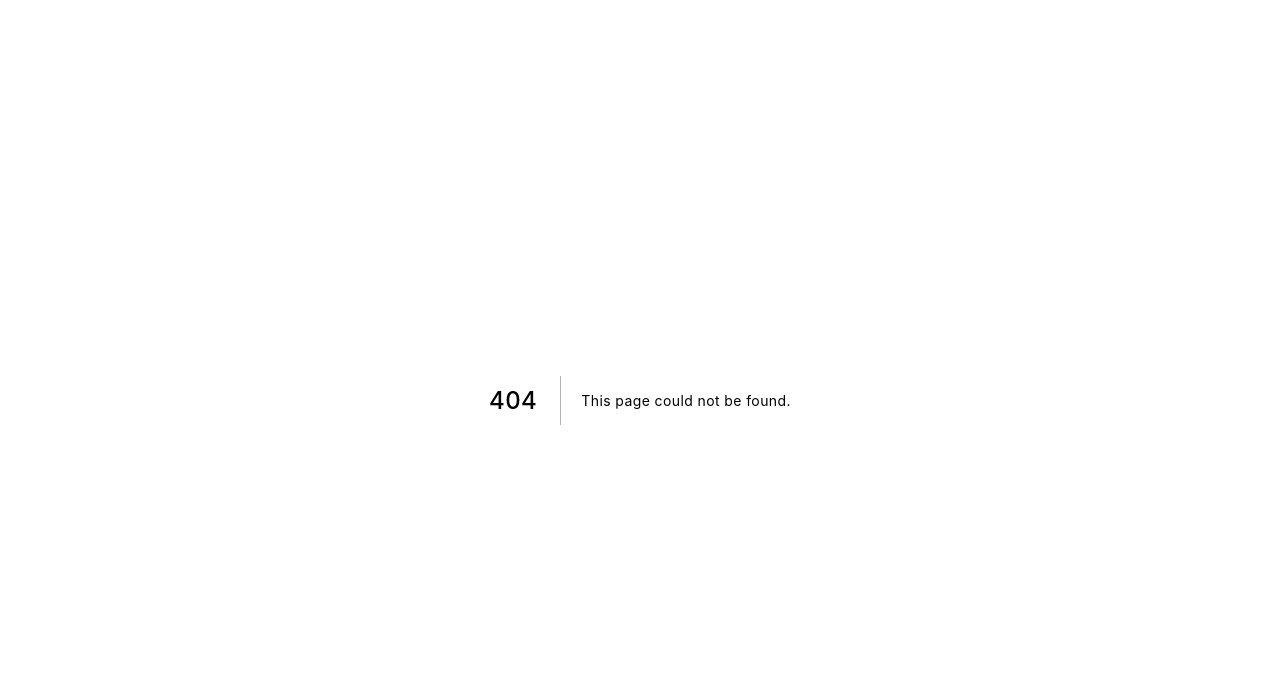
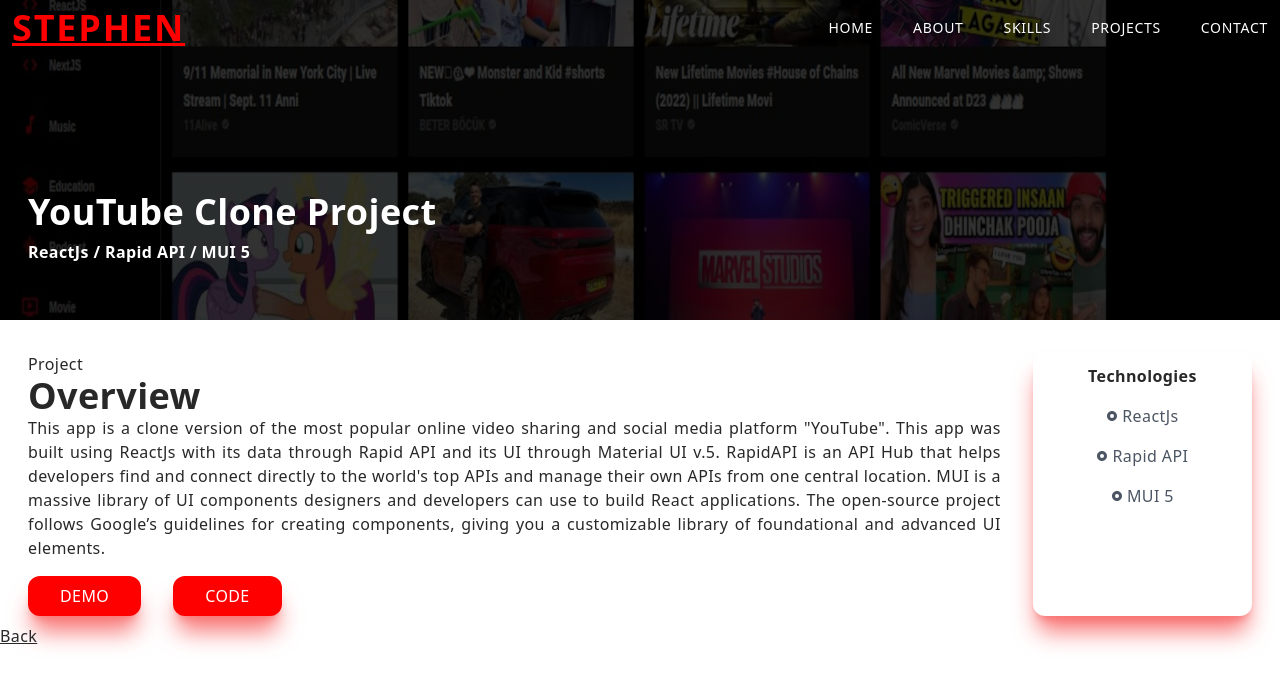
Before and after one commit to StephenRivero/nextjs-portfolio-website, a Next.js app: page /youtube-clone-project in a window 1280 px wide. Before the commit this address had no page. Shown: the top 686 px of the page. Built offline with nearby package versions, Linux system fonts and the light colour scheme.

Commit message:
Add Project page, Modify Navbar, About, & Contact

```diff
--- a/components/About.jsx
+++ b/components/About.jsx
@@ -11,9 +11,9 @@ const About = () => {
                 <p className='py-2 px-1 text-gray-600'>// I am not your normal developer</p>
                 <p className='py-2 px-1 text-gray-600 text-justify'>
                     I have 7 years professional experience as a Licensed Sanitary Engineer in the field of Food Manufacturing, Construction, and Sales Industry.
-                    Since the passing of my father in September 2021, a lot has changed within myself. I decided to pursue Front-End Web Development starting in January 2022.
+                    Since the passing of my father in September 2021, I've never been the same. I've struggled a lot. And then, I decided to pursue Front-End Web Development starting in July 2022.
                     I've learned the fundamentals of, HTML5, CSS3, and JavaScript through the free online course “The Odin Project” where its goal is to help aspiring web developers.
-                    I am now spending my time building projects with ReactJs and learning new technologies.
+                    I'm now spending my time building projects with ReactJs and learning new technologies.
                 </p>
             </div>
             <div className='w-full h-auto m-auto shadow-xl shadow-gray-400 rounded-xl flex items-center justify-center p-4 hover:scale-105 ease-in duration-300'>
--- a/components/Navbar.jsx
+++ b/components/Navbar.jsx
@@ -9,15 +9,21 @@ import { useRouter } from 'next/router'
 const Navbar = () => {
     const [nav, setNav] = useState(false);
     const [shadow, setShadow] = useState(false);
-    // const [navBg, setNavBg] = useState('#ecf0f3')
-    // const [linkColor, setLinkColor] = useState('#f2937')
-    // const router = useRouter()
+    const [navBg, setNavBg] = useState('#ecf0f3')
+    const [linkColor, setLinkColor] = useState('#f2937')
+    const router = useRouter()
 
-    // useEffect(()=>{
-    //     if {
-    //         router.asPath === '/property'
-    //     }
-    // },[router])
+    useEffect(()=>{
+        if (
+            router.asPath === '/youtube-clone-project'
+        ) {
+            setNavBg('transparent')
+            setLinkColor('#FFFFFF')
+        } else {
+            setNavBg('#FFFFFF')
+            setLinkColor('#282828')
+        }
+    },[router])
 
     const handleNav = () => {
         setNav(!nav);
@@ -35,29 +41,30 @@ const Navbar = () => {
     },[])
 
     return (
-        <div className={shadow ? 'fixed w-full h-14 shadow-xl z-[100] bg-[#FFFFFF] px-1' : 'fixed w-full h-14 z-[100] bg-[#FFFFFF] px-1'}>
-            <div className='flex justify-between items-center w-full h-full px-2 2xl:px-16'>
+    <div className='flex justify-center'>
+        <div style={{backgroundColor: `${navBg}`}} className={ shadow ? 'fixed w-full h-14 shadow-xl z-[100] bg-[#FFFFFF] px-1 2xl:px-[5vw]' : 'fixed w-full h-14 z-[100] bg-[#FFFFFF] px-1 2xl:px-[5vw]' }>
+            <div className='flex justify-between items-center w-full h-full px-2 2xl:px-[5vw]'>
                 <Link href='/'>
                     <h2 className='text-[#FF0000] uppercase underline underline-offset-2 tracking-wider cursor-pointer'>
                         stephen
                     </h2>
                 </Link>
                 <div>
-                    <ul className='hidden md:flex'>
+                    <ul style={{color: `${linkColor}`}} className='hidden md:flex'>
                         <Link href='/'>
-                            <li className='ml-10 text-sm uppercase hover:border-b border-black cursor-pointer duration-200 ease-out hover:scale-105 tracking-wider'>Home</li>
+                            <li className='ml-10 text-sm uppercase hover:border-b divide-current cursor-pointer duration-200 ease-out hover:scale-105 tracking-wider'>Home</li>
                         </Link>
                         <Link href='/#about'>
-                            <li className='ml-10 text-sm uppercase hover:border-b border-black cursor-pointer duration-200 ease-out hover:scale-105 tracking-wider'>About</li>
+                            <li className='ml-10 text-sm uppercase hover:border-b divide-current cursor-pointer duration-200 ease-out hover:scale-105 tracking-wider'>About</li>
                         </Link>
                         <Link href='/#skills'>
-                            <li className='ml-10 text-sm uppercase hover:border-b border-black cursor-pointer duration-200 ease-out hover:scale-105 tracking-wider'>Skills</li>
+                            <li className='ml-10 text-sm uppercase hover:border-b divide-current cursor-pointer duration-200 ease-out hover:scale-105 tracking-wider'>Skills</li>
                         </Link>
                         <Link href='/#projects'>
-                            <li className='ml-10 text-sm uppercase hover:border-b border-black cursor-pointer duration-200 ease-out hover:scale-105 tracking-wider'>Projects</li>
+                            <li className='ml-10 text-sm uppercase hover:border-b divide-current cursor-pointer duration-200 ease-out hover:scale-105 tracking-wider'>Projects</li>
                         </Link>
                         <Link href='/#contact'>
-                            <li className='ml-10 text-sm uppercase hover:border-b border-black cursor-pointer duration-200 ease-out hover:scale-105 tracking-wider'>Contact</li>
+                            <li className='ml-10 text-sm uppercase hover:border-b divide-current cursor-pointer duration-200 ease-out hover:scale-105 tracking-wider'>Contact</li>
                         </Link>
                     </ul>
                     <div
@@ -147,6 +154,7 @@ const Navbar = () => {
                 </div>
             </div>
         </div>
+    </div>
     )
 }
 
--- a/components/ProjectItem.jsx
+++ b/components/ProjectItem.jsx
@@ -10,7 +10,7 @@ const ProjectItem = ({title, backgroundImg, projectUrl, tech}) => {
             <h3 className='text-2xl text-white tracking-wider text-center '>{title}</h3>
             <p className='pb-4 pt-2 text-white text-center'>{tech}</p>
             <Link href={projectUrl}>
-                <p className='text-center py-2 px-2 rounded-lg bg-white text-gray-700 font-bold text-lg cursor-pointer'>Under Development</p>
+                <p className='text-center py-2 px-2 rounded-lg bg-white text-gray-700 font-bold text-lg cursor-pointer'>More Info</p>
             </Link>
         </div>
     </div>
--- a/components/Projects.jsx
+++ b/components/Projects.jsx
@@ -1,10 +1,10 @@
 import React from 'react';
 import Image from 'next/image';
 import ProjectItem from './ProjectItem';
-import propertyImg from '../public/assets/projects/property.jpg';
+import youtubeImg from '../public/assets/projects/youtube-clone-project.jpg';
 import cryptoImg from '../public/assets/projects/crypto.jpg';
-import netflixImg from '../public/assets/projects/netflix.jpg';
 import twitchImg from '../public/assets/projects/twitch.jpg';
+import propertyImg from '../public/assets/projects/property.jpg'
 
 const Projects = () => {
   return (
@@ -15,7 +15,7 @@ const Projects = () => {
             <div className='grid md:grid-cols-2 gap-8'>
                 <ProjectItem
                     title='YouTube Clone'
-                    backgroundImg={netflixImg}
+                    backgroundImg={youtubeImg}
                     projectUrl='/youtube-clone-project'
                     tech='React JS, Rapid API, MUI 5'
                 />
--- a/pages/_app.js
+++ b/pages/_app.js
@@ -1,7 +1,12 @@
+import Navbar from '../components/Navbar'
 import '../styles/globals.css'
 
 function MyApp({ Component, pageProps }) {
-  return <Component {...pageProps} />
+  return <>
+    <Navbar />
+    <Component {...pageProps} />
+  </>
+
 }
 
 export default MyApp
--- a/pages/index.js
+++ b/pages/index.js
@@ -1,6 +1,5 @@
 import Head from 'next/head'
 import Image from 'next/image'
-import Navbar from '../components/Navbar'
 import Main from '../components/Main'
 import About from '../components/About'
 import Skills from '../components/Skills'
@@ -16,7 +15,7 @@ export default function Home() {
         <meta name="description" content="Generated by create next app" />
         <link rel="icon" href="/favicon.ico" />
       </Head>
-    <Navbar />
+
     <Main />
     <About />
     <Skills />
--- /dev/null
+++ b/pages/youtube-clone-project.jsx
@@ -0,0 +1,60 @@
+import Image from 'next/image'
+import Link from 'next/link';
+import React from 'react'
+import youtubeImg from '../public/assets/projects/youtube-clone-project.jpg';
+import { RiRadioButtonFill } from 'react-icons/ri'
+
+
+const youtubeCloneProject = () => {
+  return (
+    <div className='w-full'>
+        <div className='w-screen h-[30vh] lg:h-[40vh] relative'>
+            <div className='absolute top-0 left-0 w-full h-[30vh] lg:h-[40vh] bg-black/80 z-10' />
+            <Image className='absolute z-1' layout='fill' objectFit='cover' src={youtubeImg} alt="/" />
+            <div className='absolute top-[70%] max-w-[1240px] w-full left-[50%] right-[50%] translate-x-[-50%] translate-y-[-50%] text-white z-10 p-2'>
+                <h2 className='py-2'>YouTube Clone Project</h2>
+                <h3>ReactJs / Rapid API / MUI 5</h3>
+            </div>
+        </div>
+        <div className='max-w-[1240px] mx-auto p-2 grid  md:grid-cols-5 gap-8 pt-8'>
+          <div className='col-span-4'>
+            <p>Project</p>
+            <h2>Overview</h2>
+            <p className='text-justify'>
+              This app is a clone version of the most popular online video sharing and social media platform "YouTube".
+              This app was built using ReactJs with its data through Rapid API and its UI through Material UI v.5.
+              RapidAPI is an API Hub that helps developers find and connect directly to the world's top APIs and manage their own APIs from one central location.
+              MUI is a massive library of UI components designers and developers can use to build React applications. The open-source project follows Google’s guidelines for creating components, giving you a customizable library of foundational and advanced UI elements.
+            </p>
+            <Link href="https://stephenrivero.github.io/youtube-clone-project/">
+              <button className='px-8 py-2 mt-4 mr-8'>Demo</button>
+            </Link>
+            <Link href="https://github.com/StephenRivero">
+              <button className='px-8 py-2 mt-4 mr-8'>Code</button>
+            </Link>
+          </div>
+          <div className='col-span-3 md:col-span-1 shadow-xl shadow-red-400 rounded-xl  p-1'>
+            <div className='p-2'>
+              <p className='text-center font-bold pb-2'>Technologies</p>
+              <div className='grid grid-cols-3 md:grid-cols-1'>
+                <p className='text-gray-600 py-2 flex items-center justify-center text-left'>
+                  <RiRadioButtonFill className='pr-1' /> ReactJs
+                </p>
+                <p className='text-gray-600 py-2 flex items-center justify-center text-left'>
+                  <RiRadioButtonFill className='pr-1' /> Rapid API
+                </p>
+                <p className='text-gray-600 py-2 flex items-center justify-center text-left'>
+                  <RiRadioButtonFill className='pr-1' /> MUI 5
+                </p>
+              </div>
+            </div>
+          </div>
+        </div>
+        <Link href='/#projects'>
+          <p className='underline cursor-pointer'>Back</p>
+        </Link>
+    </div>
+  )
+}
+
+export default youtubeCloneProject
--- a/styles/globals.css
+++ b/styles/globals.css
@@ -28,7 +28,8 @@ html {
   }
 
   button {
-    @apply shadow-xl shadow-gray-400 rounded-xl uppercase bg-gradient-to-r from-[#FF0000] to-[#ff5959] text-white
+    @apply shadow-xl shadow-red-400 rounded-xl uppercase /*bg-gradient-to-r*/ bg-[#FF0000] /*to-[#ff5959]*/
+    text-white hover:scale-105 duration-200 ease-out
   }
 
 }
```
Also changed, not shown: components/Contact.jsx (+7 -7 lines), public/assets/projects/youtube-clone-project.jpg (added).
